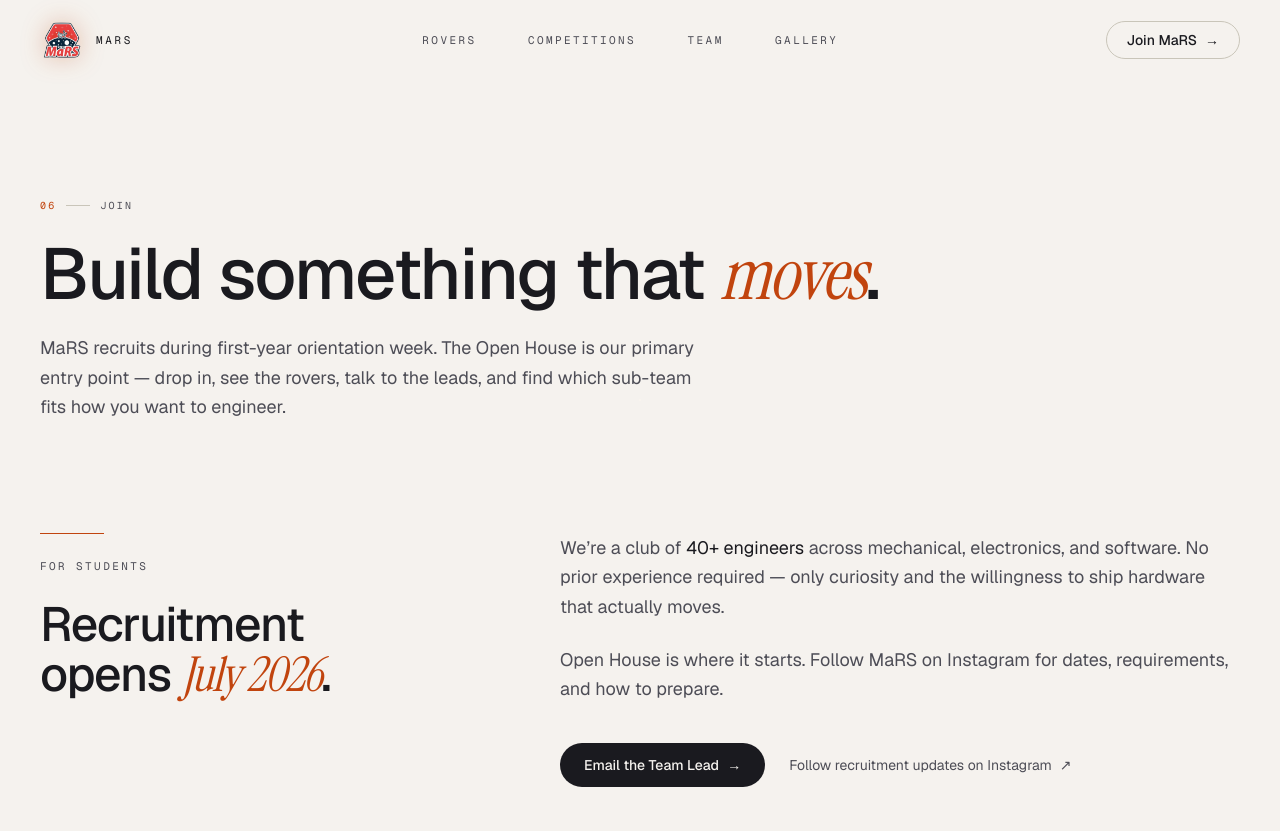
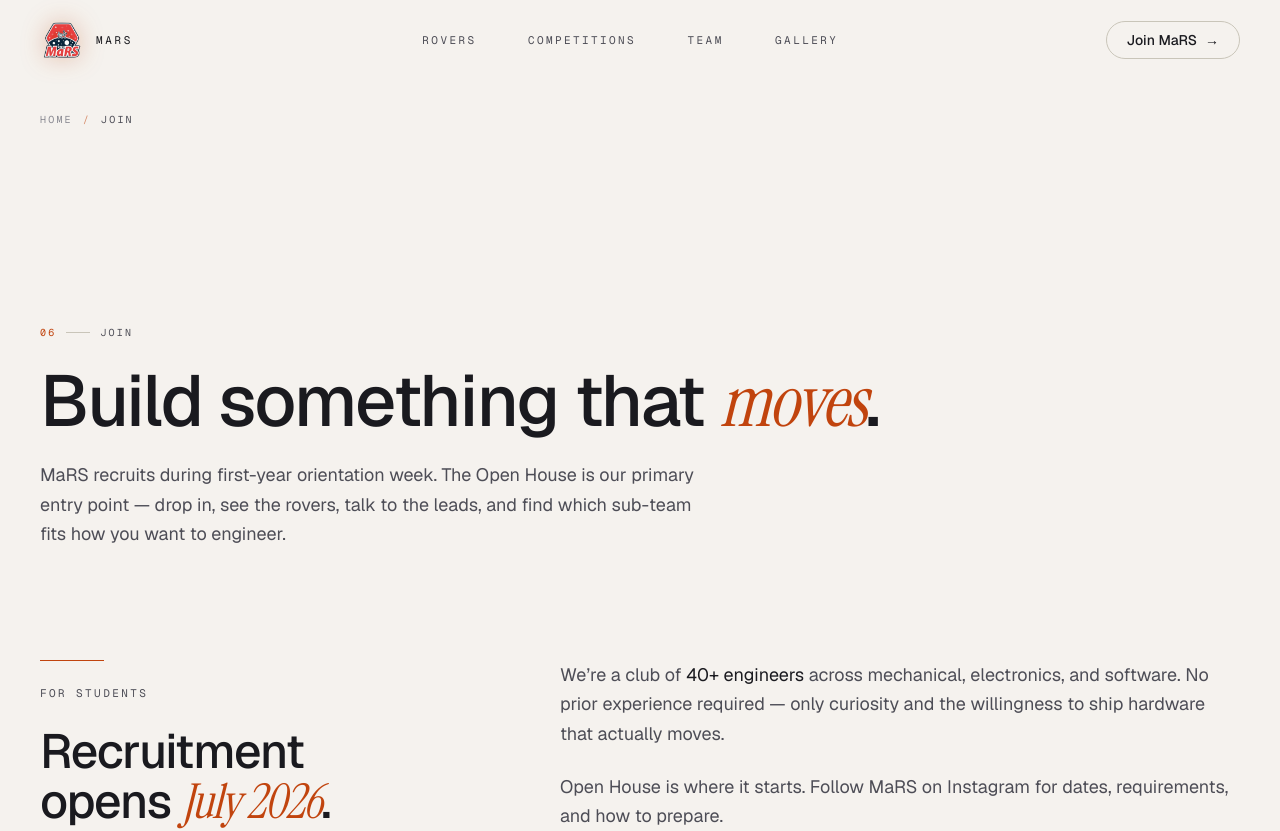
Before and after one commit to denoiselabsx/mars-iiitdm, a Next.js app: page /join in a window 1280 px wide. Shown: the top 831 px of the page. Built offline with nearby package versions, Linux system fonts and the light colour scheme.

Commit message:
feat: enhance Breadcrumbs component styling and documentation for better clarity

```diff
--- a/src/app/competitions/page.tsx
+++ b/src/app/competitions/page.tsx
@@ -32,7 +32,7 @@ export default function CompetitionsPage() {
   return (
     <>
       <Breadcrumbs
-        visual={false}
+        visual={true}
         trail={[
           { label: "Home", href: "/" },
           { label: "Competitions", href: "/competitions" },
--- a/src/app/credits/page.tsx
+++ b/src/app/credits/page.tsx
@@ -30,7 +30,7 @@ export default function CreditsPage() {
   return (
     <>
       <Breadcrumbs
-        visual={false}
+        visual={true}
         trail={[
           { label: "Home", href: "/" },
           { label: "Credits", href: "/credits" },
--- a/src/app/gallery/page.tsx
+++ b/src/app/gallery/page.tsx
@@ -13,7 +13,7 @@ export default function GalleryPage() {
   return (
     <>
       <Breadcrumbs
-        visual={false}
+        visual={true}
         trail={[
           { label: "Home", href: "/" },
           { label: "Gallery", href: "/gallery" },
--- a/src/app/join/page.tsx
+++ b/src/app/join/page.tsx
@@ -16,7 +16,7 @@ export default function JoinPage() {
   return (
     <>
       <Breadcrumbs
-        visual={false}
+        visual={true}
         trail={[
           { label: "Home", href: "/" },
           { label: "Join", href: "/join" },
--- a/src/app/press/page.tsx
+++ b/src/app/press/page.tsx
@@ -32,7 +32,7 @@ export default function PressPage() {
   return (
     <>
       <Breadcrumbs
-        visual={false}
+        visual={true}
         trail={[
           { label: "Home", href: "/" },
           { label: "Press", href: "/press" },
--- a/src/app/rovers/page.tsx
+++ b/src/app/rovers/page.tsx
@@ -27,7 +27,7 @@ export default function RoversPage() {
   return (
     <>
       <Breadcrumbs
-        visual={false}
+        visual={true}
         trail={[
           { label: "Home", href: "/" },
           { label: "Rovers", href: "/rovers" },
--- a/src/app/sponsors/page.tsx
+++ b/src/app/sponsors/page.tsx
@@ -23,7 +23,7 @@ export default function SponsorsPage() {
   return (
     <>
       <Breadcrumbs
-        visual={false}
+        visual={true}
         trail={[
           { label: "Home", href: "/" },
           { label: "Sponsors", href: "/sponsors" },
--- a/src/app/team/page.tsx
+++ b/src/app/team/page.tsx
@@ -20,7 +20,7 @@ export default function TeamPage() {
   return (
     <>
       <Breadcrumbs
-        visual={false}
+        visual={true}
         trail={[
           { label: "Home", href: "/" },
           { label: "Team", href: "/team" },
--- a/src/components/site/breadcrumbs.tsx
+++ b/src/components/site/breadcrumbs.tsx
@@ -12,6 +12,9 @@ type Props = {
 /**
  * Renders a visual breadcrumb + emits BreadcrumbList JSON-LD for SEO.
  * Use at the top of inner pages, just above the PageHero.
+ *
+ * When visual is true the crumb sits in the nav-clear zone (top ~5rem) so it
+ * reads as orienting metadata, not as page content.
  */
 export function Breadcrumbs({ trail, visual = true }: Props) {
   const jsonLd = {
@@ -34,13 +37,13 @@ export function Breadcrumbs({ trail, visual = true }: Props) {
       {visual && (
         <nav
           aria-label="Breadcrumb"
-          className="container-page pt-28 pb-2 font-mono text-[10px] uppercase tracking-[0.22em] text-[color:var(--color-faint)]"
+          className="container-page pt-24 md:pt-28 font-mono text-[10px] uppercase tracking-[0.22em] text-[color:var(--color-faint)]"
         >
-          <ol className="flex flex-wrap items-center gap-2">
+          <ol className="flex flex-wrap items-center gap-x-2.5 gap-y-1">
             {trail.map((c, i) => {
               const isLast = i === trail.length - 1;
               return (
-                <li key={c.href} className="flex items-center gap-2">
+                <li key={c.href} className="flex items-center gap-2.5">
                   {isLast ? (
                     <span className="text-[color:var(--color-muted)]" aria-current="page">
                       {c.label}
--- a/src/components/site/page-hero.tsx
+++ b/src/components/site/page-hero.tsx
@@ -8,11 +8,19 @@ type Props = {
   title: React.ReactNode;
   lead?: string;
   className?: string;
+  /** When a breadcrumb already consumes the nav-clear top zone, drop the heavy top padding. */
+  tight?: boolean;
 };
 
-export function PageHero({ index, eyebrow, title, lead, className }: Props) {
+export function PageHero({ index, eyebrow, title, lead, className, tight = false }: Props) {
   return (
-    <section className={cn("relative pt-40 pb-20 md:pt-48 md:pb-28", className)}>
+    <section
+      className={cn(
+        "relative pb-20 md:pb-28",
+        tight ? "pt-8 md:pt-12" : "pt-40 md:pt-48",
+        className,
+      )}
+    >
       <div className="container-page">
         <Reveal>
           <MonoLabel index={index}>{eyebrow}</MonoLabel>
```
